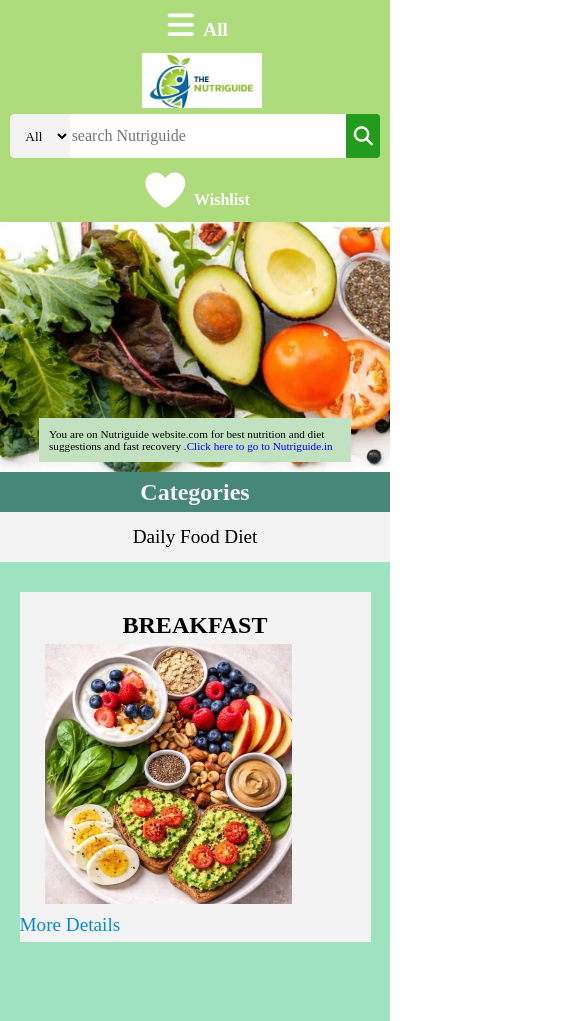
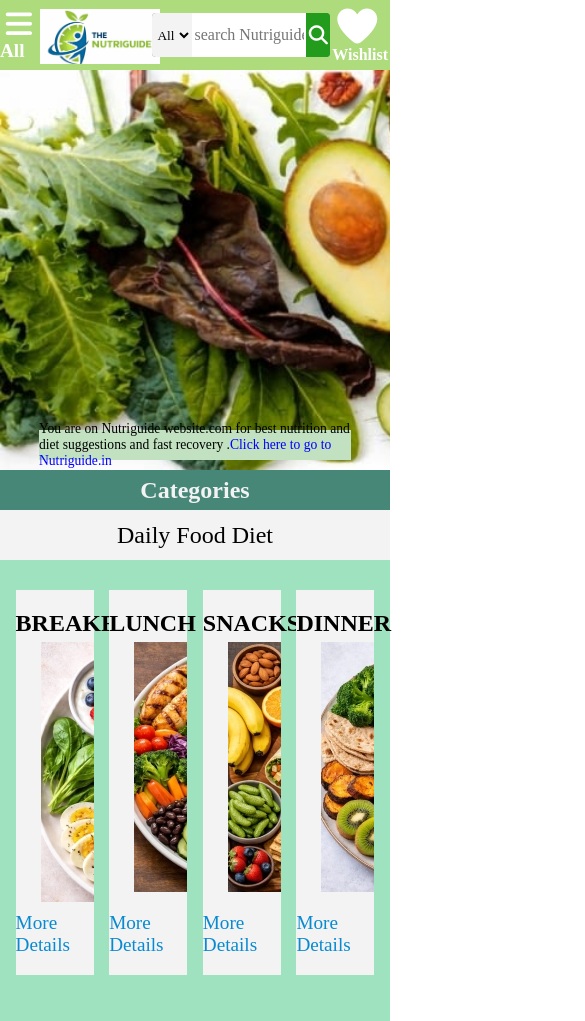
Before and after one commit to pranayagatla-alt/The-Nutriguide, a plain HTML site: page index.html in a window 390 px wide. Shown: the top 1021 px of the page, 585 px wide, since content can reach past the window. Drawn offline with Linux system fonts and the light colour scheme.

Commit message:
Update style.css

```diff
--- a/style.css
+++ b/style.css
@@ -440,91 +440,3 @@ ul a{
     padding-left: 10px;
     padding-right: 10px;
 }
-
-/*chatgpt code  */
-/* GLOBAL FIX */
-* {
-    box-sizing: border-box;
-}
-
-/* FLEX WRAP FOR ALL SECTIONS */
-.food-section1,
-.food-section2,
-.food-section3 {
-    display: flex;
-    flex-wrap: wrap;
-    justify-content: center;
-    gap: 20px;
-}
-
-/* DEFAULT DESKTOP */
-.box {
-    width: 22%;
-}
-
-.boxx {
-    width: 22%;
-}
-
-.boxxx {
-    width: 45%;
-}
-
-/* TABLET VIEW */
-@media (max-width: 1024px) {
-    .box, .boxx {
-        width: 45%;
-    }
-
-    .boxxx {
-        width: 90%;
-    }
-
-    .nav-search {
-        width: 70%;
-    }
-}
-
-/* MOBILE VIEW */
-@media (max-width: 600px) {
-
-    .navbar {
-        flex-direction: column;
-        height: auto;
-        padding: 10px;
-        gap: 10px;
-    }
-
-    .nav-search {
-        width: 100%;
-    }
-
-    .search-input {
-        width: 100%;
-    }
-
-    .box, .boxx, .boxxx {
-        width: 90%;
-    }
-
-    .hero-section {
-        height: 250px;
-    }
-
-    .hero-message {
-        font-size: 0.7rem;
-        height: auto;
-        padding: 10px;
-    }
-
-    .sub-heading {
-        font-size: 1.2rem;
-    }
-
-    .foot-panel2 {
-        flex-direction: column;
-        height: auto;
-        text-align: center;
-        padding: 10px;
-    }
-}
```
